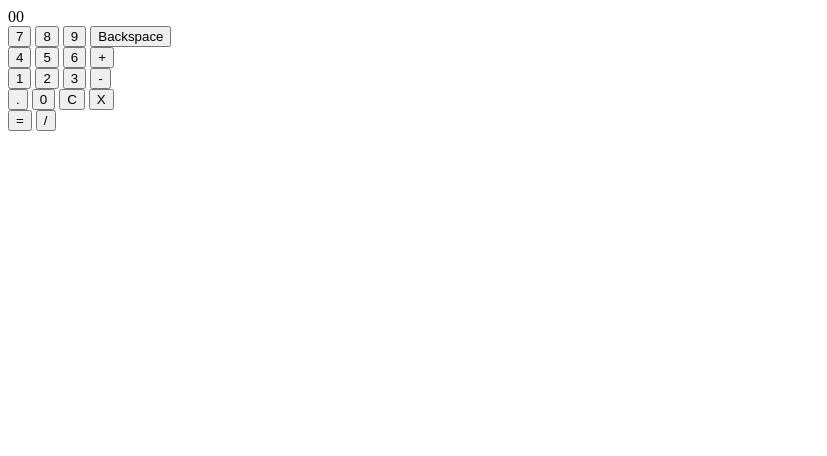
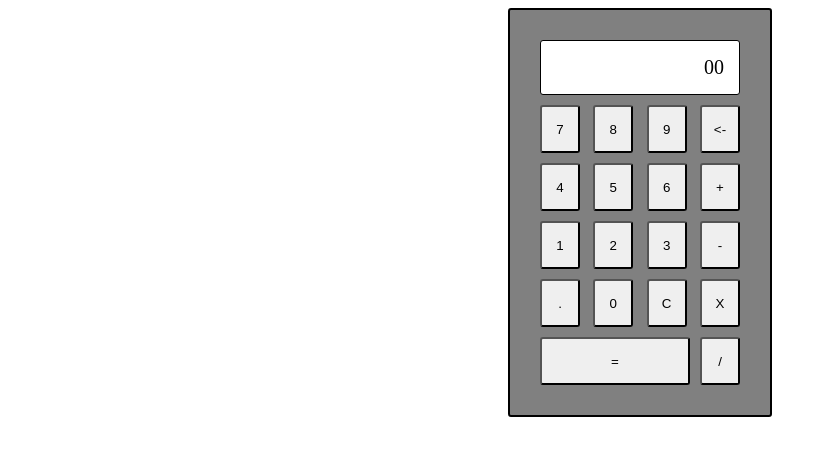
Before and after one commit to frostBite1418/calculator, a plain HTML site: page index.html in a window 1280 px wide. Shown: the whole page, without its empty margins (0-827 px from the left). Drawn offline with Linux system fonts and the light colour scheme.

Commit message:
Add basic style to calculator to appear like a calculator

```diff
--- a/index.html
+++ b/index.html
@@ -15,7 +15,7 @@
                 <button class="seven">7</button>
                 <button class="eight">8</button>
                 <button class="nine">9</button>
-                <button class="backspace">Backspace</button>
+                <button class="backspace"><-</button>
             </div>
 
             <div class="second-row">
--- a/style.css
+++ b/style.css
@@ -0,0 +1,58 @@
+body {
+    display: flex;
+    justify-content: center;
+    align-items: center;
+}
+
+.container{
+    width: 200px;
+    height: 300px;
+    padding: 30px 30px 75px 30px;
+    border: 2px solid black;
+    background-color: gray;
+    display: flex;
+    flex-direction: column;
+    border-radius: 3px;
+}
+
+.display {
+    margin-bottom: 10px;
+    text-align: end;
+    border: 1px solid black;
+    padding: 15px;
+    font-size: 20px;
+    border-radius: 3px;
+    background-color: white;
+}
+
+.bottom {
+    display: flex;
+    flex-direction: column;
+    justify-content: space-around;
+    gap: 10px;
+}
+
+button {
+    width: 40px;
+    height: 48px;
+    padding: 10px;
+    border-radius: 3px;
+}
+
+.first-row,
+.second-row,
+.third-row,
+.fourth-row {
+    display: flex;
+    justify-content: space-between;
+}
+
+.fifth-row {
+    display: flex;
+    justify-content: flex-end;
+    gap: 10px;
+}
+
+.equals {
+    flex-grow: 1;
+}
```
